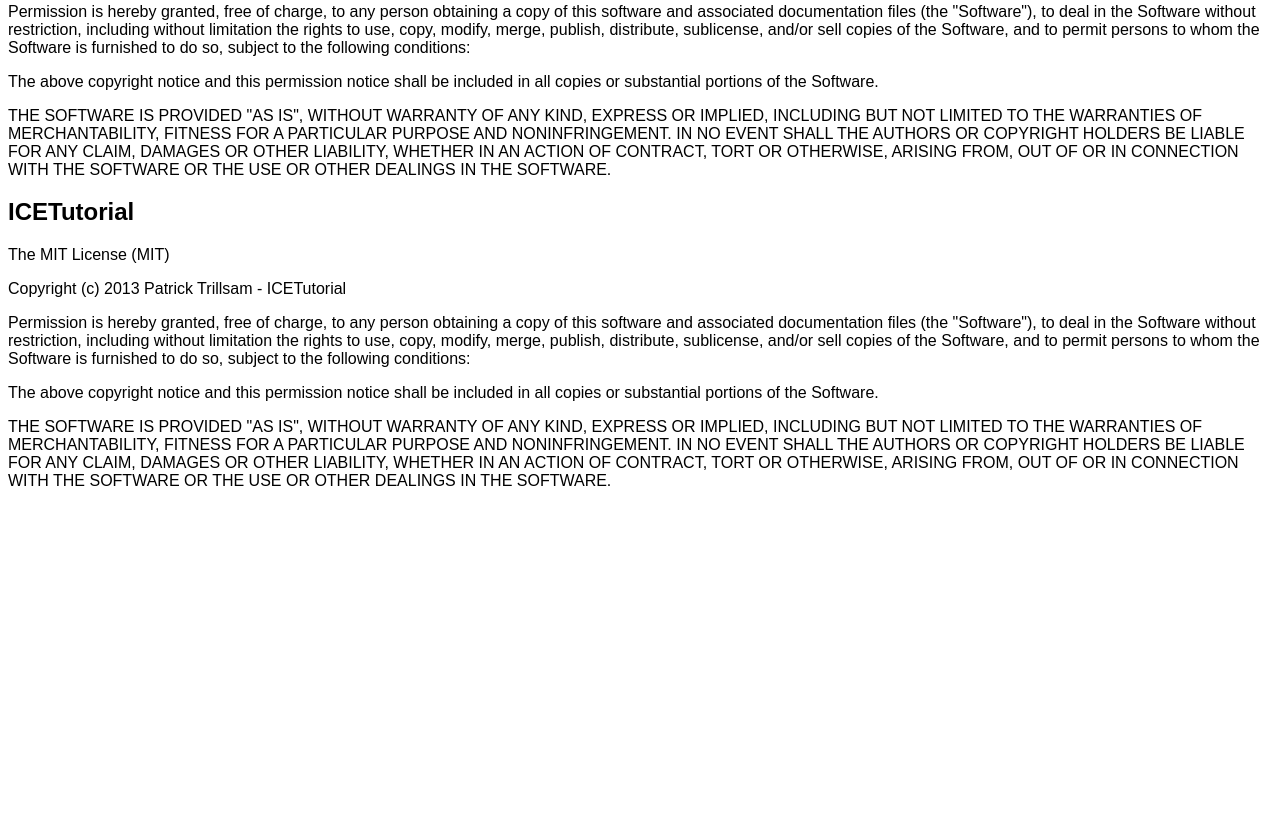
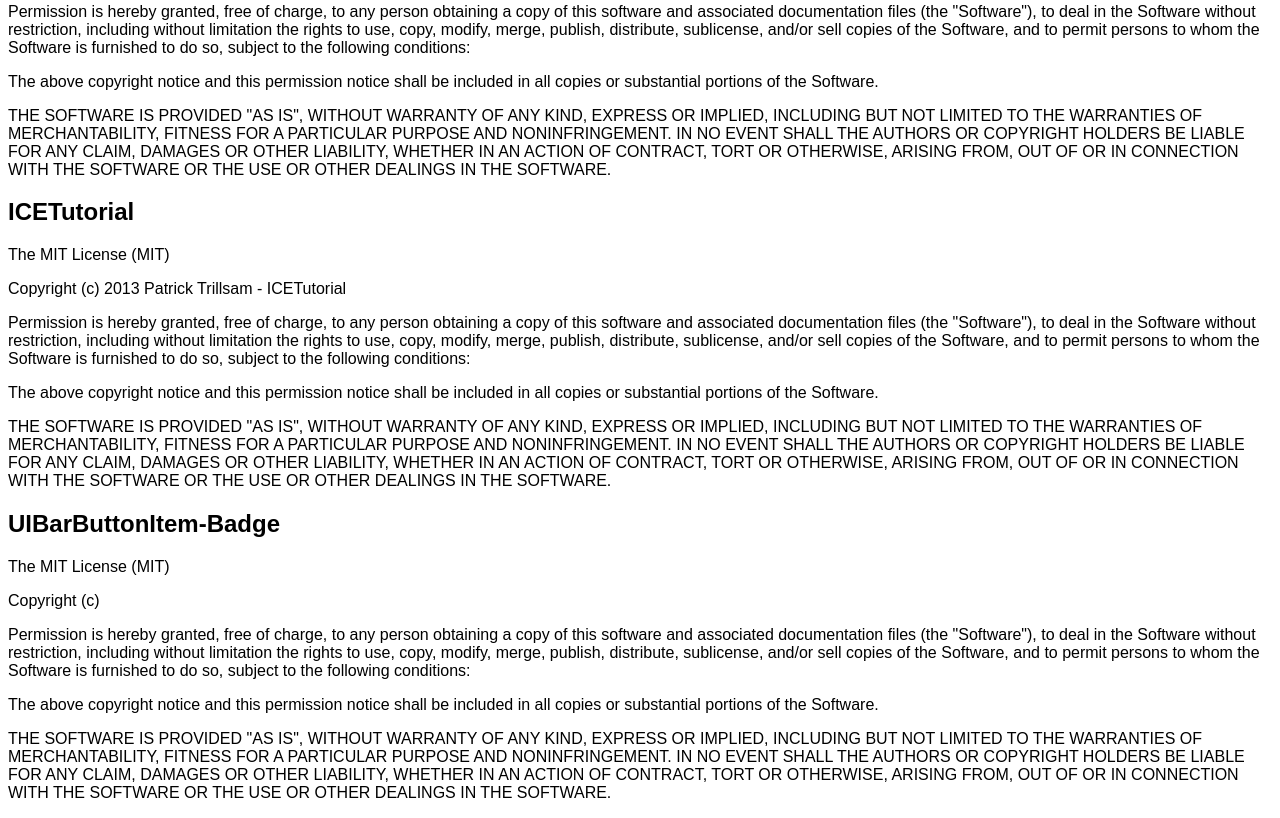
Before and after one commit to pulseeng/pulseeng.github.co, a plain HTML site: page attributions.html in a window 1280 px wide. Shown: the part 1984-2802 px from the top of the page. Before the commit the page ends 2490 px from the top, so only its background shows below. Drawn offline with Linux system fonts and the light colour scheme.

Commit message:
updated attributions

```diff
--- a/attributions.html
+++ b/attributions.html
@@ -246,4 +246,36 @@
 </p>
 
 
+<h2>UIBarButtonItem-Badge</h2>
+
+<p>
+    The MIT License (MIT)
+</p>
+
+<p>
+Copyright (c)
+</p>
+
+<p>
+    Permission is hereby granted, free of charge, to any person obtaining a copy
+    of this software and associated documentation files (the "Software"), to deal
+    in the Software without restriction, including without limitation the rights
+    to use, copy, modify, merge, publish, distribute, sublicense, and/or sell
+    copies of the Software, and to permit persons to whom the Software is
+    furnished to do so, subject to the following conditions:
+</p>
+<p>
+    The above copyright notice and this permission notice shall be included in
+    all copies or substantial portions of the Software.
+</p>
+<p>
+    THE SOFTWARE IS PROVIDED "AS IS", WITHOUT WARRANTY OF ANY KIND, EXPRESS OR
+    IMPLIED, INCLUDING BUT NOT LIMITED TO THE WARRANTIES OF MERCHANTABILITY,
+    FITNESS FOR A PARTICULAR PURPOSE AND NONINFRINGEMENT. IN NO EVENT SHALL THE
+    AUTHORS OR COPYRIGHT HOLDERS BE LIABLE FOR ANY CLAIM, DAMAGES OR OTHER
+    LIABILITY, WHETHER IN AN ACTION OF CONTRACT, TORT OR OTHERWISE, ARISING FROM,
+    OUT OF OR IN CONNECTION WITH THE SOFTWARE OR THE USE OR OTHER DEALINGS IN
+    THE SOFTWARE.
+</p>
+
 </body></html>
```
